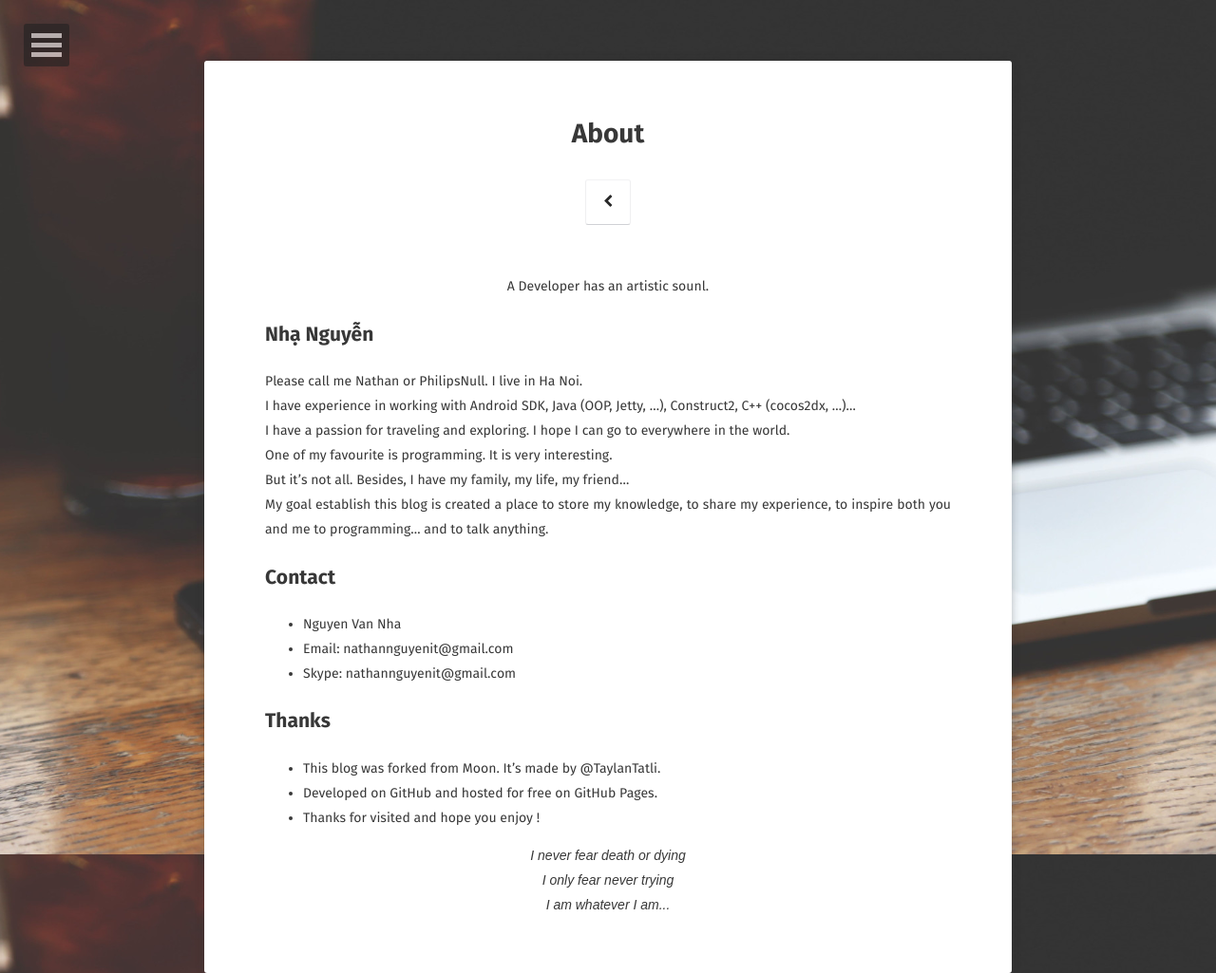
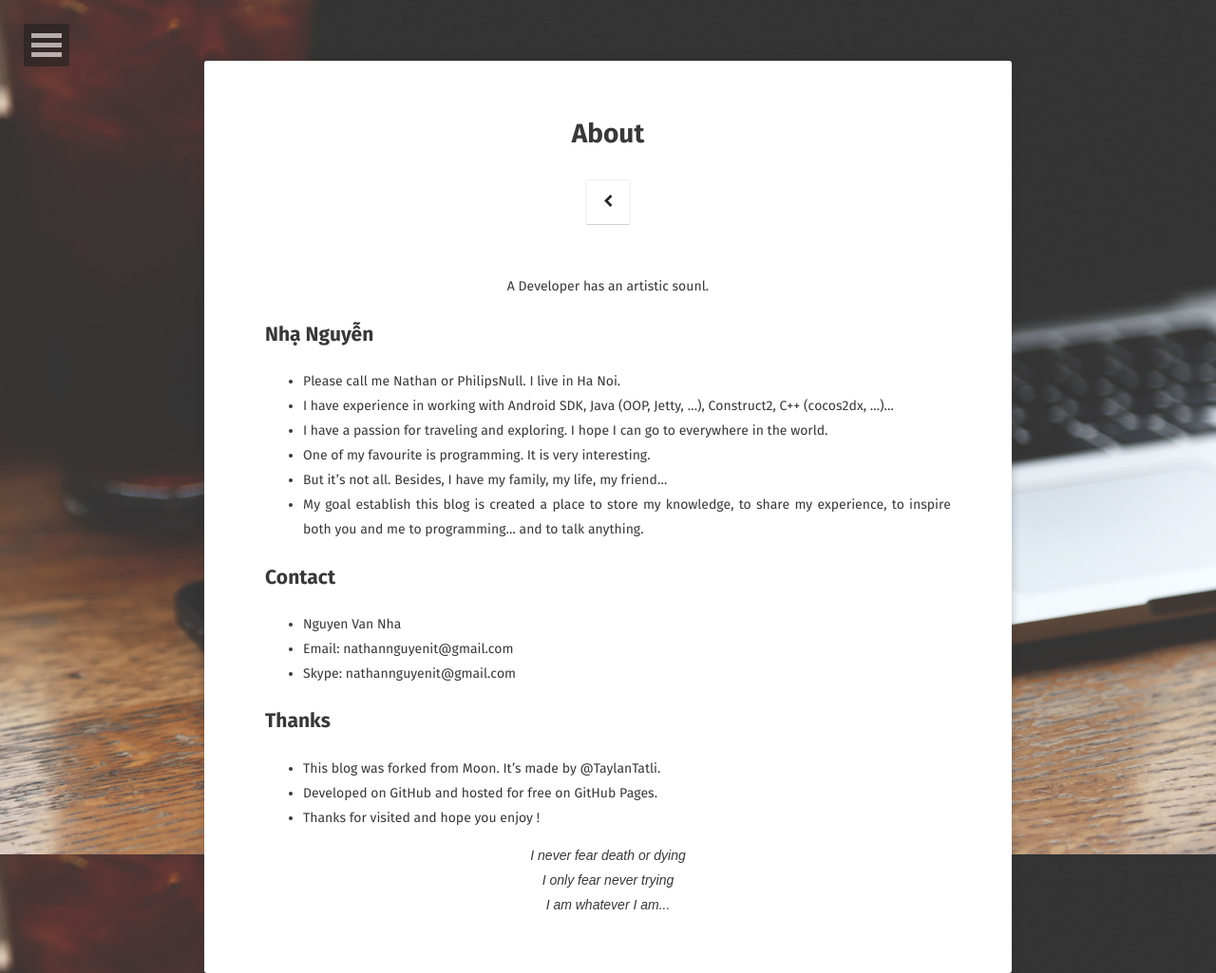
Before and after one commit to nhanv/nhanv.github.io, a Jekyll site: the page built from about/index.md, in a window 1280 px wide. Shown: the whole page at 95% size. Built offline with Jekyll 4.4.1, drawn with Linux system fonts in a browser that asks for light colours; some web fonts are replaced.

Commit message:
Update format

```diff
--- a/about/index.md
+++ b/about/index.md
@@ -9,12 +9,12 @@ comments: false
 <center>A Developer has an artistic sounl.</center>
 
 ## Nhạ Nguyễn
-Please call me Nathan or PhilipsNull. I live in Ha Noi.<br>
-I have experience in working with Android SDK, Java (OOP, Jetty, ...), Construct2, C++ (cocos2dx, ...)...<br>
-I have a passion for traveling and exploring. I hope I can go to everywhere in the world.<br>
-One of my favourite is programming. It is very interesting.<br>
-But it's not all. Besides, I have my family, my life, my friend...<br>
-My goal establish this blog is created a place to store my knowledge, to share my experience,  to inspire both you and me to programming... and to talk anything.<br>
+* Please call me Nathan or PhilipsNull. I live in Ha Noi.
+* I have experience in working with Android SDK, Java (OOP, Jetty, ...), Construct2, C++ (cocos2dx, ...)...
+* I have a passion for traveling and exploring. I hope I can go to everywhere in the world.
+* One of my favourite is programming. It is very interesting.
+* But it's not all. Besides, I have my family, my life, my friend...
+* My goal establish this blog is created a place to store my knowledge, to share my experience,  to inspire both you and me to programming... and to talk anything.
 
 ## Contact
 * Nguyen Van Nha
```
